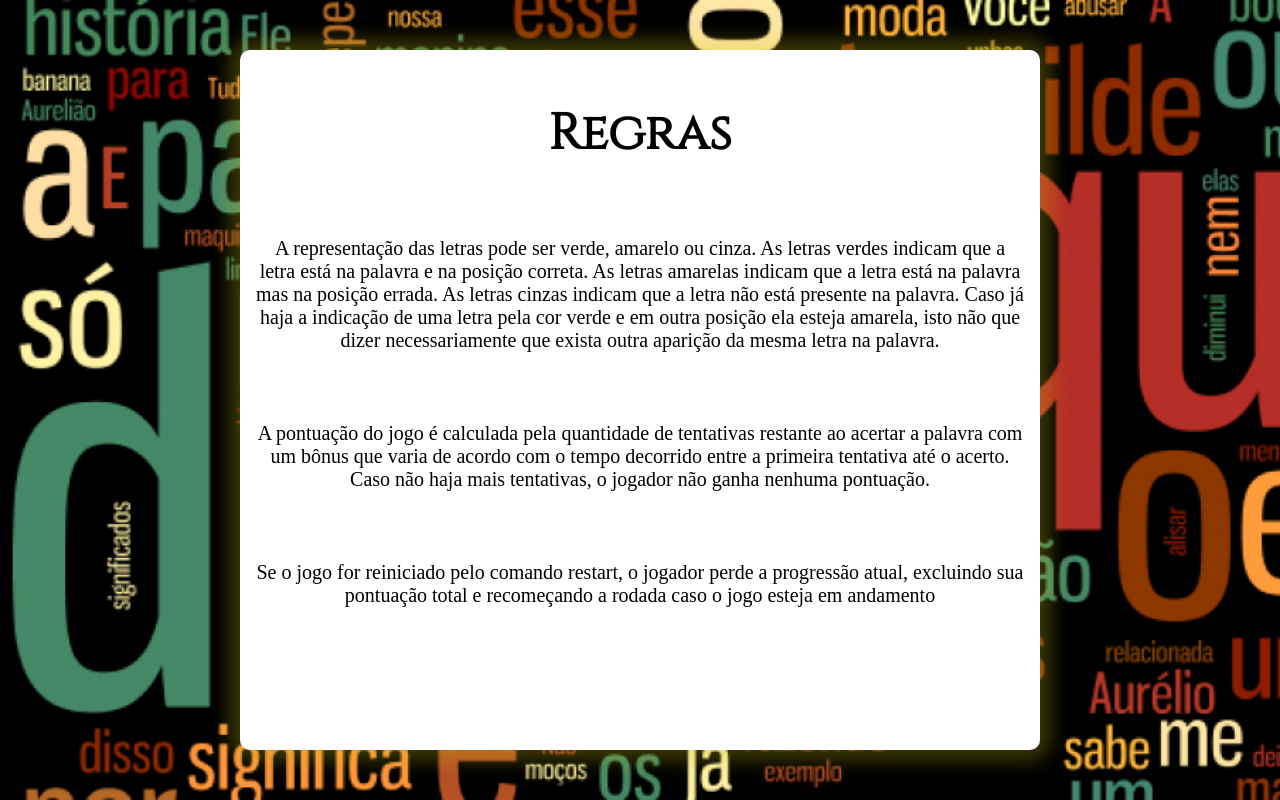
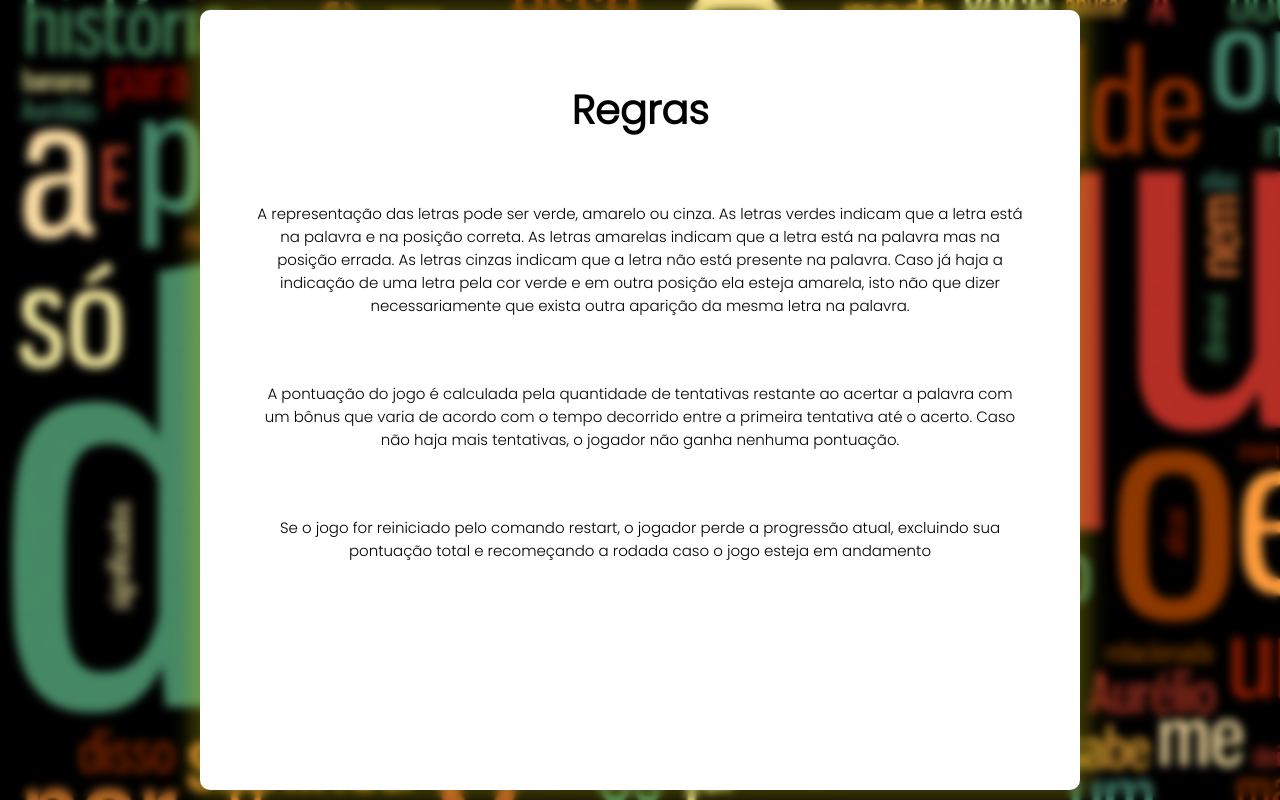
Before and after one commit to AdielSM/Termo, a plain HTML site: page docs/index.html in a window 1280 px wide. Drawn offline with Linux system fonts and the light colour scheme.

Commit message:
modificando página html de regras

```diff
--- a/docs/index.html
+++ b/docs/index.html
@@ -7,12 +7,16 @@
 
     <style>
 
+        @import url('https://fonts.googleapis.com/css2?family=Inter:wght@300&family=Poppins:wght@300&display=swap');
+
         @import url('https://fonts.googleapis.com/css2?family=Cinzel&display=swap');
 
         body{
-            background-image: url(./img/palavras-1200x565.png);;
+            font-family: "Poppins", sans-serif;
+            background-image: url(./img/palavras-1200x565.png);
             margin: 0;
             background-size: cover;
+            backdrop-filter: blur(5px);
         }
 
         main{
@@ -31,18 +35,19 @@
             display: flex;
             flex-direction: column;
             align-items: center;
+            padding: 40px;
         }
 
         .card h1{
-            font-family: 'Cinzel', serif;
-            font-size: 50px;
+            font-family: 'Poppins', serif;
+            font-size: 40px;
             color: #000;
-            margin-top: 50px;
+            margin-top: 30px;
         }
 
         .card p{
             padding: 15px;
-            font-size: 20px;
+            font-size: 15px;
             color: #000;
             margin-top: 20px;
             text-align: center;
```
